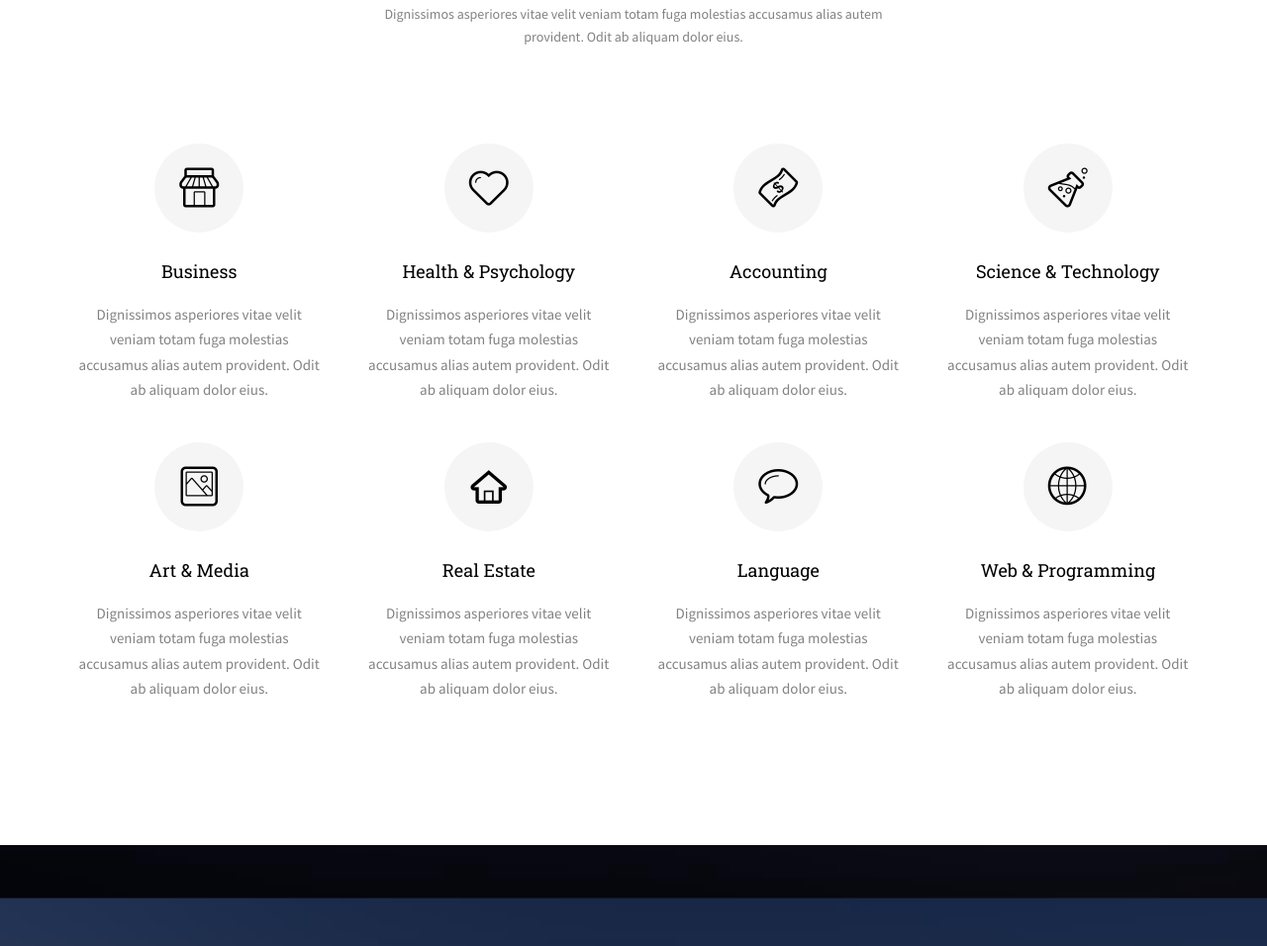
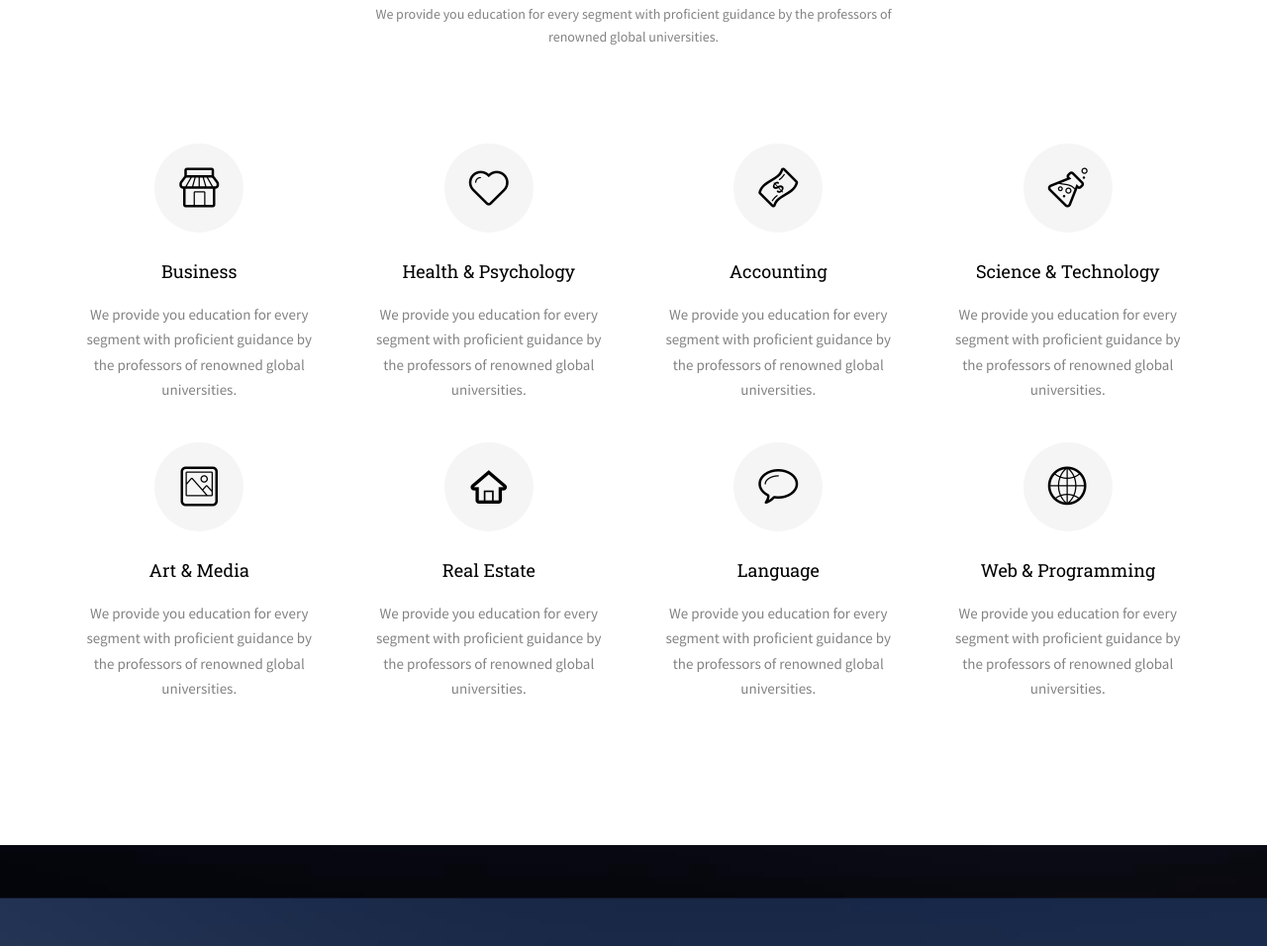
Before and after one commit to smitadc808/Demotestproject2, a plain HTML site: page index.html in a window 1280 px wide. Shown: the part 910-1866 px from the top of the page at 99% size. Drawn offline with Linux system fonts and the light colour scheme; files whose address does not match are found by name.

Commit message:
Seventh commit on 13.08.2019

```diff
--- a/index.html
+++ b/index.html
@@ -178,7 +178,7 @@
 			<div class="row animate-box">
 				<div class="col-md-6 col-md-offset-3 text-center fh5co-heading">
 					<h2>Course categories</h2>
-					<p>Dignissimos asperiores vitae velit veniam totam fuga molestias accusamus alias autem provident. Odit ab aliquam dolor eius.</p>
+					<p>We provide you education for every segment with proficient guidance by the professors of renowned global universities.</p>
 				</div>
 			</div>
 			<div class="row">
@@ -189,7 +189,7 @@
 						</span>
 						<div class="desc">
 							<h3><a href="#">Business</a></h3>
-							<p>Dignissimos asperiores vitae velit veniam totam fuga molestias accusamus alias autem provident. Odit ab aliquam dolor eius.</p>
+							<p>We provide you education for every segment with proficient guidance by the professors of renowned global universities.</p>
 						</div>
 					</div>
 				</div>
@@ -200,7 +200,7 @@
 						</span>
 						<div class="desc">
 							<h3><a href="#">Health &amp; Psychology</a></h3>
-							<p>Dignissimos asperiores vitae velit veniam totam fuga molestias accusamus alias autem provident. Odit ab aliquam dolor eius.</p>
+							<p>We provide you education for every segment with proficient guidance by the professors of renowned global universities.</p>
 						</div>
 					</div>
 				</div>
@@ -211,7 +211,7 @@
 						</span>
 						<div class="desc">
 							<h3><a href="#">Accounting</a></h3>
-							<p>Dignissimos asperiores vitae velit veniam totam fuga molestias accusamus alias autem provident. Odit ab aliquam dolor eius.</p>
+							<p>We provide you education for every segment with proficient guidance by the professors of renowned global universities.</p>
 						</div>
 					</div>
 				</div>
@@ -222,7 +222,7 @@
 						</span>
 						<div class="desc">
 							<h3><a href="#">Science &amp; Technology</a></h3>
-							<p>Dignissimos asperiores vitae velit veniam totam fuga molestias accusamus alias autem provident. Odit ab aliquam dolor eius.</p>
+							<p>We provide you education for every segment with proficient guidance by the professors of renowned global universities.</p>
 						</div>
 					</div>
 				</div>
@@ -233,7 +233,7 @@
 						</span>
 						<div class="desc">
 							<h3><a href="#">Art &amp; Media</a></h3>
-							<p>Dignissimos asperiores vitae velit veniam totam fuga molestias accusamus alias autem provident. Odit ab aliquam dolor eius.</p>
+							<p>We provide you education for every segment with proficient guidance by the professors of renowned global universities.</p>
 						</div>
 					</div>
 				</div>
@@ -244,7 +244,7 @@
 						</span>
 						<div class="desc">
 							<h3><a href="#">Real Estate</a></h3>
-							<p>Dignissimos asperiores vitae velit veniam totam fuga molestias accusamus alias autem provident. Odit ab aliquam dolor eius.</p>
+							<p>We provide you education for every segment with proficient guidance by the professors of renowned global universities.</p>
 						</div>
 					</div>
 				</div>
@@ -255,7 +255,7 @@
 						</span>
 						<div class="desc">
 							<h3><a href="#">Language</a></h3>
-							<p>Dignissimos asperiores vitae velit veniam totam fuga molestias accusamus alias autem provident. Odit ab aliquam dolor eius.</p>
+							<p>We provide you education for every segment with proficient guidance by the professors of renowned global universities.</p>
 						</div>
 					</div>
 				</div>
@@ -266,7 +266,7 @@
 						</span>
 						<div class="desc">
 							<h3><a href="#">Web &amp; Programming</a></h3>
-							<p>Dignissimos asperiores vitae velit veniam totam fuga molestias accusamus alias autem provident. Odit ab aliquam dolor eius.</p>
+							<p>We provide you education for every segment with proficient guidance by the professors of renowned global universities.</p>
 						</div>
 					</div>
 				</div>
@@ -311,7 +311,7 @@
 			<div class="row animate-box">
 				<div class="col-md-6 col-md-offset-3 text-center fh5co-heading">
 					<h2>Our Course</h2>
-					<p>Dignissimos asperiores vitae velit veniam totam fuga molestias accusamus alias autem provident. Odit ab aliquam dolor eius.</p>
+					<p>We provide you education for every segment with proficient guidance by the professors of renowned global universities.</p>
 				</div>
 			</div>
 			<div class="row">
@@ -321,7 +321,7 @@
 						</a>
 						<div class="desc">
 							<h3><a href="#">Web Master</a></h3>
-							<p>Dignissimos asperiores vitae velit veniam totam fuga molestias accusamus alias autem provident. Odit ab aliquam dolor eius molestias accusamus alias autem provident. Odit ab aliquam dolor eius.</p>
+							<p>We provide education for every segment with proficient guidance by the professors of renowned global universities. Students reach their goal being satisfied on every aspects of life.</p>
 							<span><a href="#" class="btn btn-primary btn-sm btn-course">Take A Course</a></span>
 						</div>
 					</div>
@@ -332,7 +332,7 @@
 						</a>
 						<div class="desc">
 							<h3><a href="#">Business &amp; Accounting</a></h3>
-							<p>Dignissimos asperiores vitae velit veniam totam fuga molestias accusamus alias autem provident. Odit ab aliquam dolor eius molestias accusamus alias autem provident. Odit ab aliquam dolor eius.</p>
+							<p>We provide education for every segment with proficient guidance by the professors of renowned global universities. Students reach their goal being satisfied on every aspects of life.</p>
 							<span><a href="#" class="btn btn-primary btn-sm btn-course">Take A Course</a></span>
 						</div>
 					</div>
@@ -343,7 +343,7 @@
 						</a>
 						<div class="desc">
 							<h3><a href="#">Science &amp; Technology</a></h3>
-							<p>Dignissimos asperiores vitae velit veniam totam fuga molestias accusamus alias autem provident. Odit ab aliquam dolor eius molestias accusamus alias autem provident. Odit ab aliquam dolor eius.</p>
+							<p>We provide education for every segment with proficient guidance by the professors of renowned global universities. Students reach their goal being satisfied on every aspects of life.</p>
 							<span><a href="#" class="btn btn-primary btn-sm btn-course">Take A Course</a></span>
 						</div>
 					</div>
@@ -354,7 +354,7 @@
 						</a>
 						<div class="desc">
 							<h3><a href="#">Health &amp; Psychology</a></h3>
-							<p>Dignissimos asperiores vitae velit veniam totam fuga molestias accusamus alias autem provident. Odit ab aliquam dolor eius molestias accusamus alias autem provident. Odit ab aliquam dolor eius.</p>
+							<p>We provide education for every segment with proficient guidance by the professors of renowned global universities. Students reach their goal being satisfied on every aspects of life.</p>
 							<span><a href="#" class="btn btn-primary btn-sm btn-course">Take A Course</a></span>
 						</div>
 					</div>
@@ -414,7 +414,7 @@
 			<div class="row animate-box">
 				<div class="col-md-8 col-md-offset-2 text-center fh5co-heading">
 					<h2>Blog &amp; Events</h2>
-					<p>Dignissimos asperiores vitae velit veniam totam fuga molestias accusamus alias autem provident. Odit ab aliquam dolor eius.</p>
+					<p>We provide you education for every segment with proficient guidance by the professors of renowned global universities.</p>
 				</div>
 			</div>
 			<div class="row row-padded-mb">
@@ -486,7 +486,7 @@
 			<div class="row animate-box">
 				<div class="col-md-6 col-md-offset-3 text-center fh5co-heading">
 					<h2>Plan &amp; Pricing</h2>
-					<p>Dignissimos asperiores vitae velit veniam totam fuga molestias accusamus alias autem provident. Odit ab aliquam dolor eius.</p>
+					<p>We provide you education for every segment with proficient guidance by the professors of renowned global universities.</p>
 				</div>
 			</div>
 			<div class="row">
```
